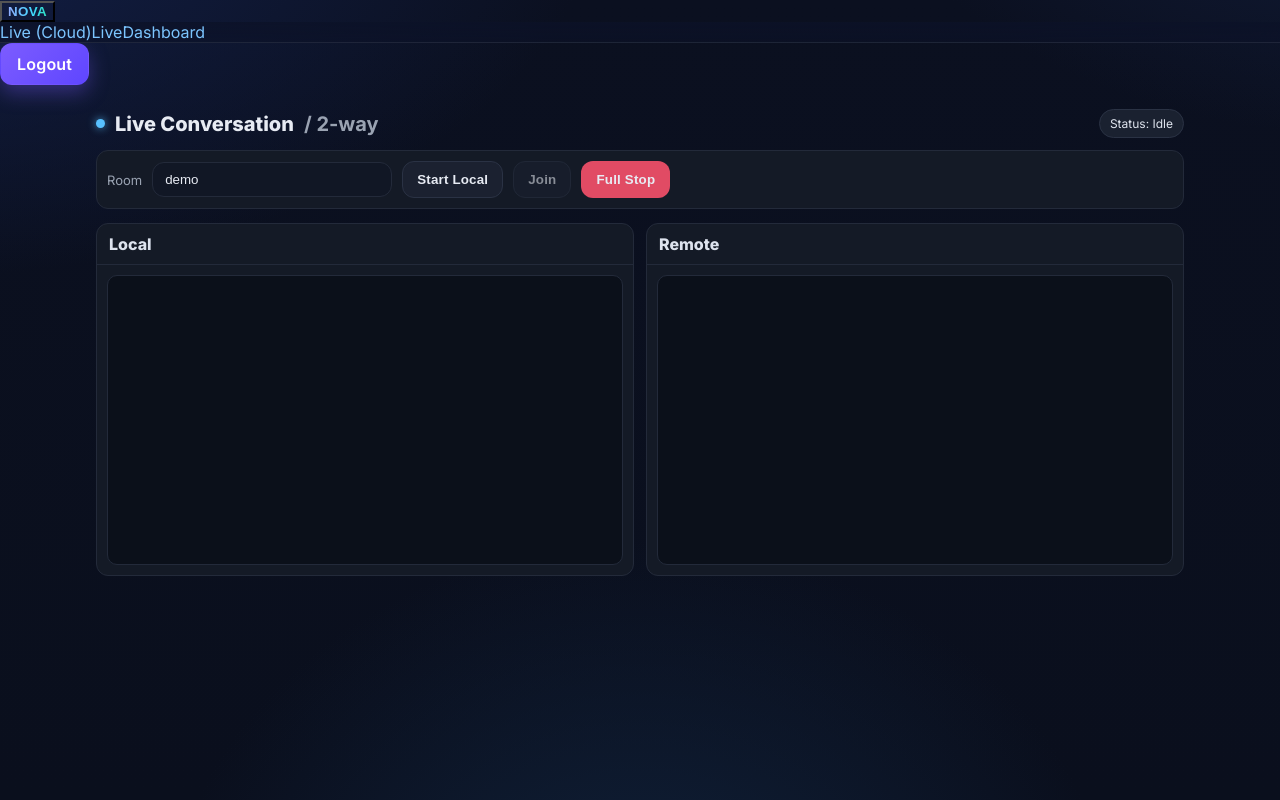
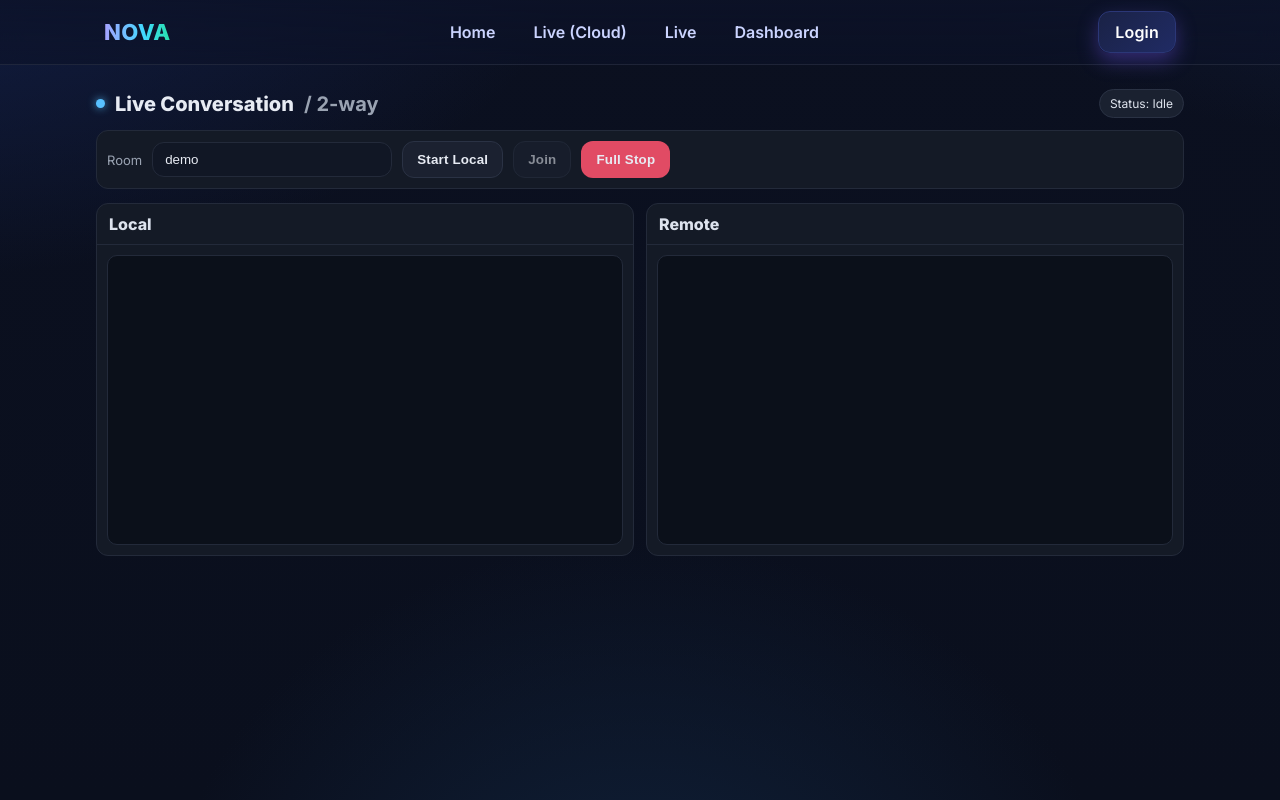
Before and after one commit to LankaRohith/NovaProject, a React (Vite) app in the folder frontend/: page /live in a window 1280 px wide. Built offline with nearby package versions, Linux system fonts and the light colour scheme; no server answers.

Commit message:
different n/w calls2

```diff
--- a/frontend/src/App.jsx
+++ b/frontend/src/App.jsx
@@ -1,22 +1,48 @@
 import { Routes, Route, Navigate } from "react-router-dom";
-import NavBar from "./components/NavBar";            // or Header – see next block
-import LiveCloud from "./pages/LiveCloud";
-import LiveConversation from "./pages/LiveConversation";
-import Dashboard from "./pages/Dashboard";
+import Navbar from "./components/Navbar.jsx";
+import Home from "./pages/Home.jsx";
+import Login from "./pages/Login.jsx";
+import Dashboard from "./pages/Dashboard.jsx";
+import LiveConversation from "./pages/LiveConversation.jsx";
+
+function ProtectedRoute({ children }) {
+  const token = localStorage.getItem("token");
+  return token ? children : <Navigate to="/login" replace />;
+}
+
+
+// import { Routes, Route } from "react-router-dom";
+// import LiveConversation from "./pages/LiveConversation";
+import LiveCloud from "./pages/LiveCloud.jsx"; // <-- add
+
+
 
 export default function App() {
   return (
-    <>
-      <NavBar />
+    <div className="min-h-screen bg-white text-black">
+      <Navbar />
       <Routes>
-        {/* No Home page – land on Live (Cloud) */}
-        <Route path="/" element={<Navigate to="/live-cloud" replace />} />
+        <Route path="/" element={<Home />} />
+        <Route path="/login" element={<Login />} />
+        <Route path="/live" element={<LiveConversation />} />
         <Route path="/live-cloud" element={<LiveCloud />} />
-        <Route path="/live" element={<LiveConversation />} />
-        <Route path="/dashboard" element={<Dashboard />} />
-        {/* Catch-all back to Live (Cloud) */}
-        <Route path="*" element={<Navigate to="/live-cloud" replace />} />
+        <Route
+          path="/dashboard"
+          element={
+            <ProtectedRoute>
+              <Dashboard />
+            </ProtectedRoute>
+          }
+        />
+        <Route
+          path="/live"
+          element={
+            <ProtectedRoute>
+              <LiveConversation />
+            </ProtectedRoute>
+          }
+        />
       </Routes>
-    </>
+    </div>
   );
 }
--- a/frontend/src/components/Navbar.jsx
+++ b/frontend/src/components/Navbar.jsx
@@ -1,26 +1,32 @@
-// frontend/src/components/NavBar.jsx
 import { NavLink, useNavigate } from "react-router-dom";
 
-export default function NavBar() {
+export default function Navbar() {
   const navigate = useNavigate();
-  const cls = ({ isActive }) => "nav__link" + (isActive ? " is-active" : "");
+  const token = localStorage.getItem("token");
+
+  function logout() {
+    localStorage.removeItem("token");
+    navigate("/login");
+  }
 
   return (
-    <header className="site-header">
-      <div className="site-header__inner">
-        {/* Brand sends users to Live (Cloud) */}
-        <button className="brand" onClick={() => navigate("/live-cloud")}>
-          NOVA
-        </button>
+    <header className="nav">
+      <div className="container nav-inner">
+        <div className="brand" style={{fontSize: 22}}>NOVA</div>
 
-        <nav className="nav">
-          <NavLink to="/live-cloud" className={cls}>Live (Cloud)</NavLink>
-          <NavLink to="/live" className={cls}>Live</NavLink>
-          <NavLink to="/dashboard" className={cls}>Dashboard</NavLink>
+        <nav className="nav-links">
+          <NavLink className="nav-link" to="/">Home</NavLink>
+          <NavLink className="nav-link" to="/live-cloud">Live (Cloud)</NavLink>
+          <NavLink className="nav-link" to="/live">Live</NavLink>
+          <NavLink className="nav-link" to="/dashboard">Dashboard</NavLink>
         </nav>
 
-        <div className="nav__end">
-          <NavLink to="/login" className="btn btn--ghost">Logout</NavLink>
+        <div className="nav-links">
+          {token ? (
+            <button className="btn ghost" onClick={logout}>Logout</button>
+          ) : (
+            <NavLink className="btn secondary" to="/login">Login</NavLink>
+          )}
         </div>
       </div>
     </header>
```
